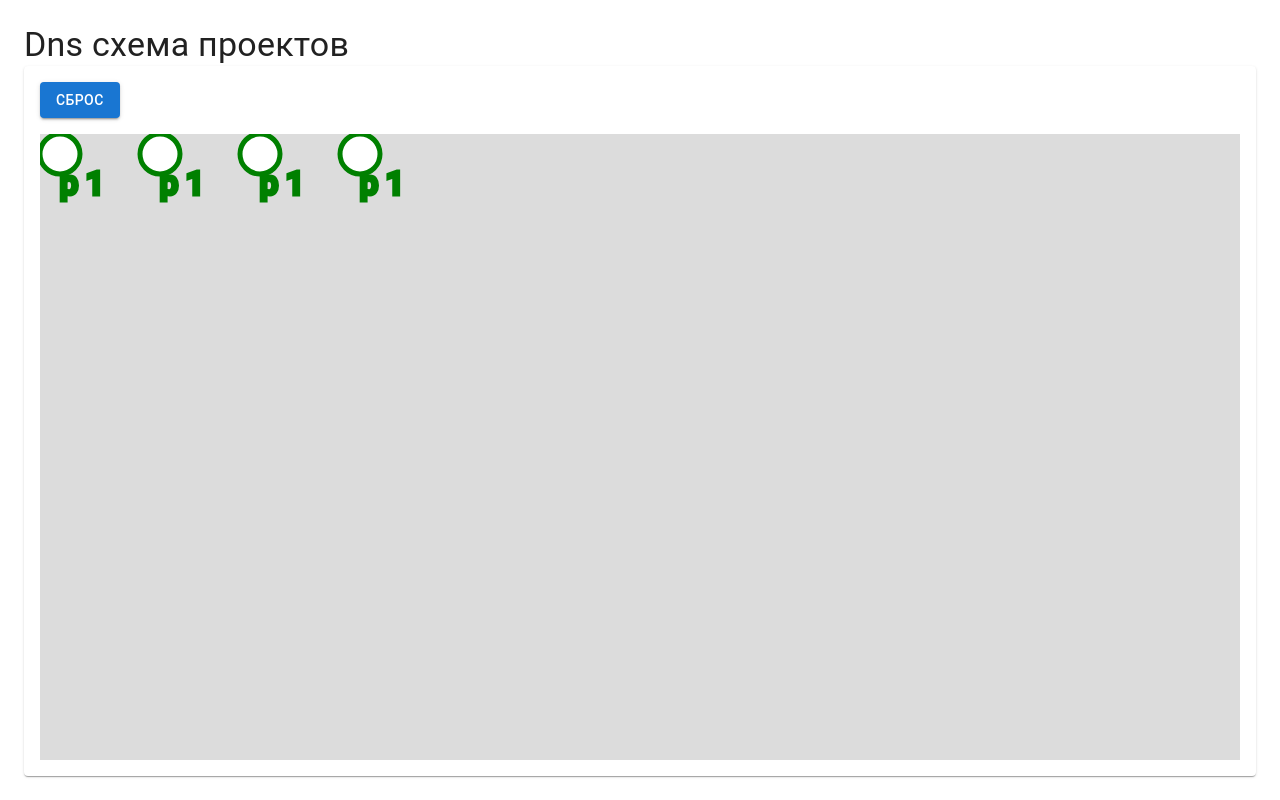
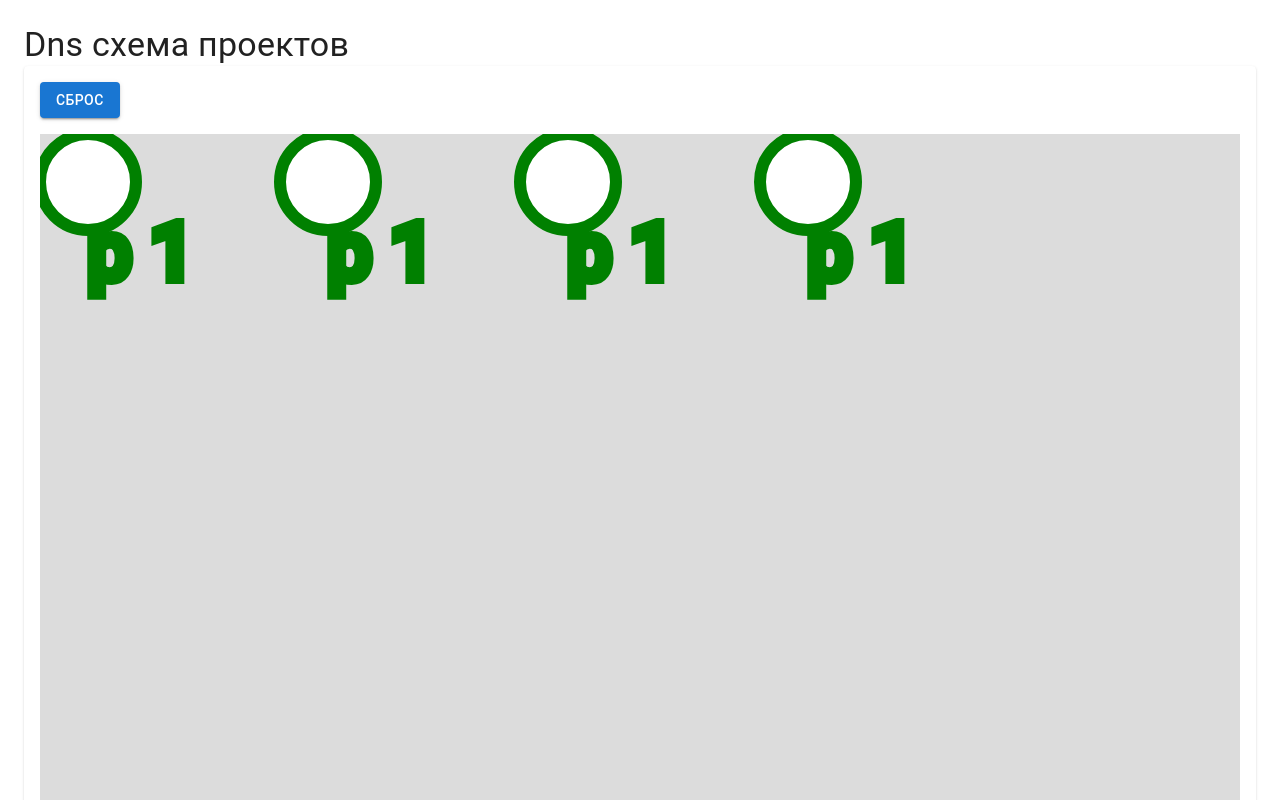
Before and after one commit to crimer/peojects-info-sheme, a React (Create React App) app: page / in a window 1280 px wide. Shown: the top 800 px of the page. Built offline with nearby package versions, Linux system fonts and the light colour scheme.

Commit message:
Реализовал Drag и объедини два хука по svg в один

```diff
--- a/src/hooks/useDrag.tsx
+++ /dev/null
@@ -1,62 +0,0 @@
-import { useCallback, useState } from 'react'
-import { useEventListener } from './useEventListener'
-
-type Offset = {
-	x: number,
-	y: number
-}
-
-export const useDrag = <T extends HTMLElement | void = void>(
-    svgCanvasRef: React.RefObject<T>,
-) => {
-    const [offset, setOffset] = useState<Offset>({ x: 0, y: 0 })
-    const [selectedElement, setSelectedElement] = useState<EventTarget | null>(null)
-
-	const onStartDrag = useCallback((event: Event) => {
-		if(event.target === null)
-			return
-
-		const element = event.target
-		setSelectedElement(element)
-
-		const poss = getMousePosition(event as MouseEvent)
-		poss.x -= parseFloat((element as Element).getAttributeNS(null, "x") ?? '0')
-		poss.y -= parseFloat((element as Element).getAttributeNS(null, "y") ?? '0')
-		setOffset(poss)
-
-	}, [setSelectedElement, setOffset])
-
-    const onEndDrag = useCallback(() => setSelectedElement(null), [setSelectedElement])
-
-	const onDrag = useCallback((event: Event) => {
-		if (!selectedElement) return
-
-		event.preventDefault()
-		const element = selectedElement as Element
-		const coord = getMousePosition(event as MouseEvent)
-		element.setAttributeNS(null, "x", `${coord.x - offset.x}`)
-		element.setAttributeNS(null, "y", `${coord.y - offset.y}`)
-
-	},[selectedElement, offset])
-
-	function getMousePosition(event: MouseEvent) {
-		if(selectedElement === null) return {x: 0, y: 0}
-
-		var CTM = (selectedElement as SVGGraphicsElement).getScreenCTM();
-		if(CTM === null)
-			return {x: 0, y: 0}
-
-		return {
-		  x: (event.clientX - CTM.e) / CTM.a,
-		  y: (event.clientY - CTM.f) / CTM.d
-		};
-	  }
-
-
-	// https://www.petercollingridge.co.uk/tutorials/svg/interactive/dragging/
-
-    useEventListener('mousemove', onDrag, svgCanvasRef)
-    useEventListener('mousedown', onStartDrag, svgCanvasRef)
-    useEventListener('mouseup', onEndDrag, svgCanvasRef)
-    useEventListener('mouseleave', onEndDrag, svgCanvasRef)
-}
--- /dev/null
+++ b/src/hooks/useSvgViewBox.tsx
@@ -0,0 +1,76 @@
+import { useCallback, useState } from 'react'
+import { useEventListener } from './useEventListener'
+
+type Coords = {
+    x: number
+    y: number
+}
+
+// https://css-tricks.com/creating-a-panning-effect-for-svg/
+export const useSvgViewBox = <T extends HTMLElement | void = void>(svgCanvasRef: React.RefObject<T>) => {
+
+    const [pointerCoords, setPointerCoords] = useState<Coords>({ x: 0, y: 0 })
+    const [isPointerDown, setIsPointerDown] = useState<boolean>(false)
+	const [zoom, setZoom] = useState<number>(1)
+
+	const resetZoom = useCallback(() => setZoom(1), [setZoom])
+    const onPointerUp = useCallback(() => setIsPointerDown(false), [setIsPointerDown])
+
+	const getPointFromEvent = useCallback((event: MouseEvent) => {
+		if(!svgCanvasRef.current) return
+
+		const svg = (svgCanvasRef.current as unknown as SVGSVGElement)
+		const point = svg.createSVGPoint()
+
+		point.x = event.clientX;
+		point.y = event.clientY;
+
+		const invertedSVGMatrix = (svg as unknown as SVGGraphicsElement).getScreenCTM()?.inverse()
+		const { x, y } = point.matrixTransform(invertedSVGMatrix)
+
+		return { x, y }
+	}, [])
+
+    const onPointerDown = useCallback((event: Event) => {
+		setIsPointerDown(true)
+		const domPoint = getPointFromEvent(event as MouseEvent)
+		if(!domPoint) return
+		setPointerCoords({ x: domPoint.x, y: domPoint.y })
+	}, [setIsPointerDown, setPointerCoords, getPointFromEvent])
+
+    const onPointerMove = useCallback((event: Event) => {
+		if (!svgCanvasRef.current || !isPointerDown) return
+
+		event.preventDefault()
+
+		const domPoint = getPointFromEvent(event as MouseEvent)
+		if(!domPoint) return
+
+		const viewBox = (svgCanvasRef.current as unknown as SVGSVGElement).viewBox.baseVal;
+		viewBox.x -= (domPoint.x  - pointerCoords.x)
+		viewBox.y -= (domPoint.y  - pointerCoords.y)
+
+	},[isPointerDown, pointerCoords, getPointFromEvent])
+
+
+	const onScroll = useCallback((event: Event) => {
+		const wheelEvent = event as unknown as WheelEvent
+		if (wheelEvent.deltaY > 0) {
+			if(zoom > 0.1) setZoom((prev) => prev - 0.1)
+			else setZoom(0.1)
+		}
+		else
+			setZoom((prev) => prev + 0.1)
+	},[setZoom, zoom])
+
+    useEventListener('mousedown', onPointerDown, svgCanvasRef)
+    useEventListener('mouseup', onPointerUp, svgCanvasRef)
+    useEventListener('mouseleave', onPointerUp, svgCanvasRef)
+    useEventListener('mousemove', onPointerMove, svgCanvasRef)
+	useEventListener('wheel', onScroll, svgCanvasRef)
+
+	return {
+		zoomValue: zoom,
+		resetZoom,
+	}
+}
--- a/src/hooks/useZoom.tsx
+++ /dev/null
@@ -1,25 +0,0 @@
-import { useCallback, useState } from 'react'
-import { useEventListener } from './useEventListener'
-
-export const useZoom = <T extends HTMLElement | void = void>(
-    svgCanvasRef: React.RefObject<T>,
-) => {
-    const [zoom, setZoom] = useState<number>(1)
-
-	const resetZoom = useCallback(() => setZoom(1), [setZoom])
-
-    const onScroll = useCallback((event: Event) => {
-		const wheelEvent = event as unknown as WheelEvent
-		if (wheelEvent.deltaY > 0)
-			setZoom((prev) => prev - 0.1)
-		else
-			setZoom((prev) => prev + 0.1)
-	},[setZoom])
-
-    useEventListener('wheel', onScroll, svgCanvasRef)
-
-	return {
-		zoomValue: zoom,
-		resetZoom,
-	}
-}
--- a/src/pages/MainPage/components/SvgCanvas/SvgCanvas.tsx
+++ b/src/pages/MainPage/components/SvgCanvas/SvgCanvas.tsx
@@ -17,6 +17,7 @@ export const SvgCanvas: FC<ISvgCanvas> = ({
         <svg
 			xmlns="http://www.w3.org/2000/svg"
             className="svgCanvas"
+			viewBox="0 0 500 500"
             width="100%"
             preserveAspectRatio="xMidYMid meet"
             ref={svgCanvas}>
--- a/src/pages/MainPage/components/SvgCanvas/SvgCanvasContainer.tsx
+++ b/src/pages/MainPage/components/SvgCanvas/SvgCanvasContainer.tsx
@@ -2,8 +2,7 @@ import { Project } from '../../../../models/project'
 import React, { FC, useRef } from 'react'
 import { SvgCanvas } from './SvgCanvas'
 import { Button, Paper } from '@mui/material'
-import { useZoom } from 'hooks/useZoom'
-import { useDrag } from 'hooks/useDrag'
+import { useSvgViewBox } from 'hooks/useSvgViewBox'
 
 interface IProps {
     projects: Project[]
@@ -11,8 +10,7 @@ interface IProps {
 
 export const SvgCanvasContainer: FC<IProps> = ({ projects }) => {
     const svgCanvas = useRef(null)
-    const { resetZoom, zoomValue } = useZoom(svgCanvas)
-    useDrag(svgCanvas)
+    const { resetZoom, zoomValue } = useSvgViewBox(svgCanvas)
 
     return (
         <>
```
